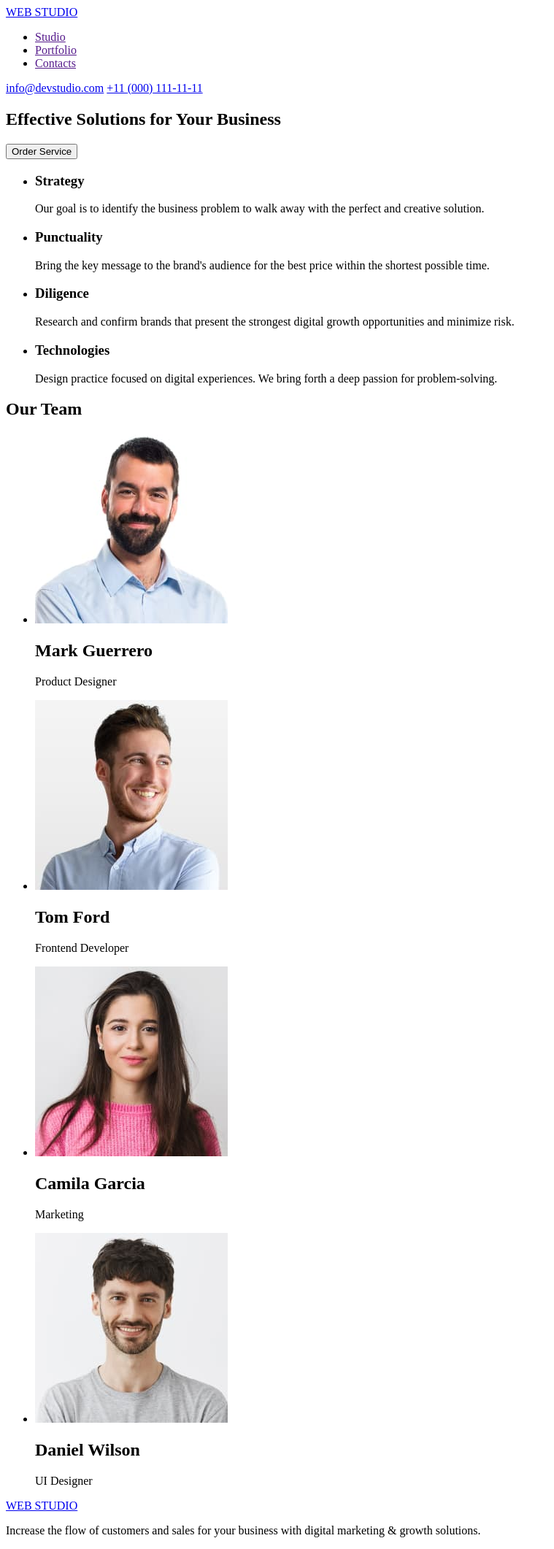
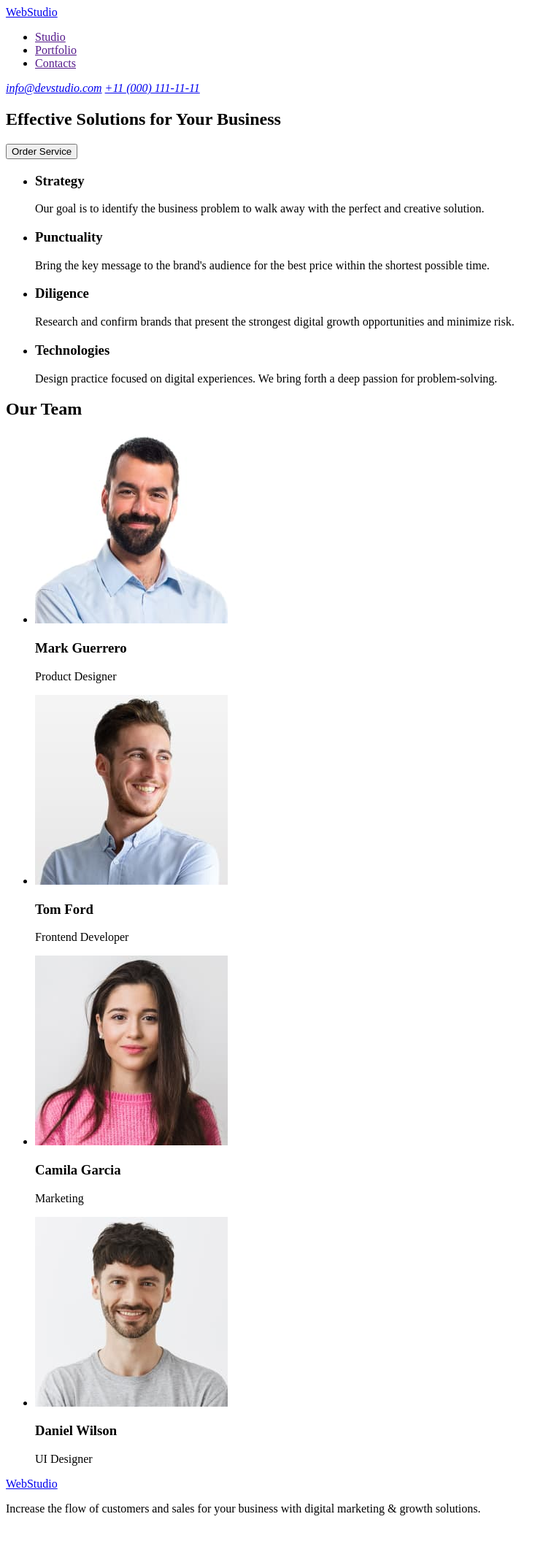
Before and after one commit to Honest-Foxy/goit-markup-hw-01, a plain HTML site: page index.html in a window 1280 px wide. Shown: the whole page at 73% size, without its empty margins (0-759 px from the left). After the commit the page ends 2092 px from the top, so only its background shows below. Drawn offline with Linux system fonts and the light colour scheme.

Commit message:
[fix] after review

```diff
--- a/index.html
+++ b/index.html
@@ -8,16 +8,19 @@
   </head>
   <body>
     <header>
-      <a href="/">WEB STUDIO</a>
       <nav>
+        <a href="/">WebStudio</a>
         <ul>
           <li><a href="">Studio</a></li>
           <li><a href="">Portfolio</a></li>
           <li><a href="">Contacts</a></li>
         </ul>
       </nav>
-      <a href="mailto:info@devstudio.com">info@devstudio.com</a>
-      <a href="tel:+110001111111">+11 (000) 111-11-11</a>
+
+      <address>
+        <a href="mailto:info@devstudio.com">info@devstudio.com</a>
+        <a href="tel:+110001111111">+11 (000) 111-11-11</a>
+      </address>
     </header>
 
     <main>
@@ -27,6 +30,7 @@
       </section>
 
       <section>
+        <h2 hidden>Features</h2>
         <ul>
           <li>
             <h3>Strategy</h3>
@@ -64,42 +68,42 @@
         <ul>
           <li>
             <img
-              src="/images/Mark-Guerrero_opt.jpg"
+              src="./images/Mark-Guerrero_opt.jpg"
               alt="Smiling man with a beard"
               width="264"
               height="260"
             />
-            <h2>Mark Guerrero</h2>
+            <h3>Mark Guerrero</h3>
             <p>Product Designer</p>
           </li>
           <li>
             <img
-              src="/images/Tom-Ford_opt.jpg"
+              src="./images/Tom-Ford_opt.jpg"
               alt="Smiling man"
               width="264"
               height="260"
             />
-            <h2>Tom Ford</h2>
+            <h3>Tom Ford</h3>
             <p>Frontend Developer</p>
           </li>
           <li>
             <img
-              src="/images/Camila-Garcia_opt.jpg"
+              src="./images/Camila-Garcia_opt.jpg"
               alt="Smiling woman"
               width="264"
               height="260"
             />
-            <h2>Camila Garcia</h2>
+            <h3>Camila Garcia</h3>
             <p>Marketing</p>
           </li>
           <li>
             <img
-              src="/images/Daniel-Wilson.opt.jpg"
+              src="./images/Daniel-Wilson.opt.jpg"
               alt="Smiling man"
               width="264"
               height="260"
             />
-            <h2>Daniel Wilson</h2>
+            <h3>Daniel Wilson</h3>
             <p>UI Designer</p>
           </li>
         </ul>
@@ -107,7 +111,7 @@
     </main>
 
     <footer>
-      <a href="/">WEB STUDIO</a>
+      <a href="/">WebStudio</a>
       <p>
         Increase the flow of customers and sales for your business with digital
         marketing & growth solutions.
```
